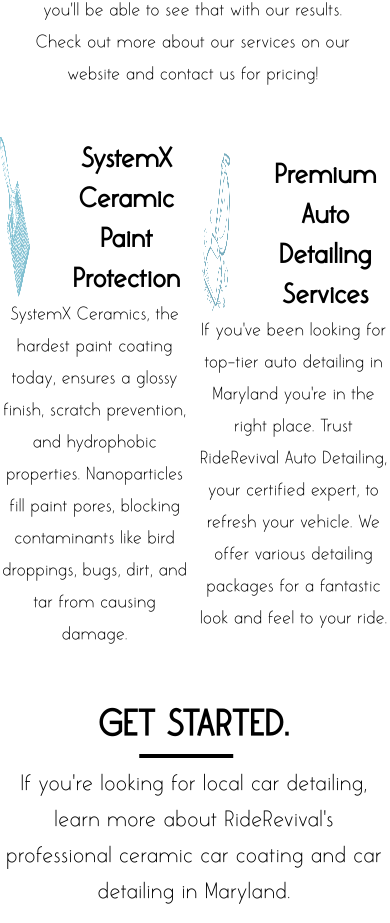
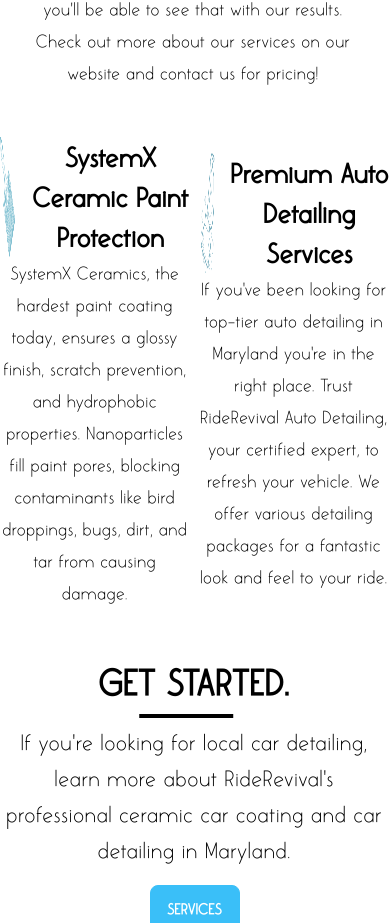
Before and after one commit to DrizzyJ56/RideRevival, a React (Vite) app: page / in a window 390 px wide. Shown: the part 1738-2661 px from the top of the page. Built offline with nearby package versions, Linux system fonts and the light colour scheme.

Commit message:
tweaking /home

```diff
--- a/src/components/Home.jsx
+++ b/src/components/Home.jsx
@@ -43,7 +43,7 @@ const Home = () => {
           <div className="mt-12 flex items-center justify-center">
             <div className="w-[30rem] h-fit">
               <div className="flex">
-                <img src={paint} className="w-12 sm:w-8 xs:w-8 mr-8" />
+                <img src={paint} className="w-12 sm:w-4 xs:w-4 mr-8 xs:mr-4 sm:mr-4" />
                 <h6 className="font-extrabold text-4xl">
                   SystemX Ceramic Paint Protection
                 </h6>
@@ -57,7 +57,7 @@ const Home = () => {
             </div>
             <div className="ml-[2vw] w-[30rem] h-fit">
               <div className="flex">
-                <img src={vacuum} className="w-12 sm:w-8 xs:w-8 mr-8" />
+                <img src={vacuum} className="w-12 sm:w-4 xs:w-4 mr-8 xs:mr-4 sm:mr-4" />
                 <h6 className="font-extrabold text-4xl">
                   Premium Auto Detailing Services
                 </h6>
```
